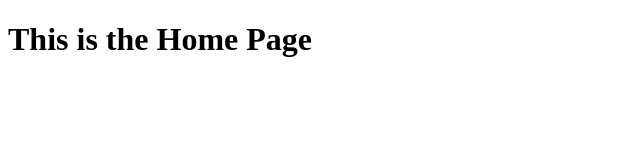
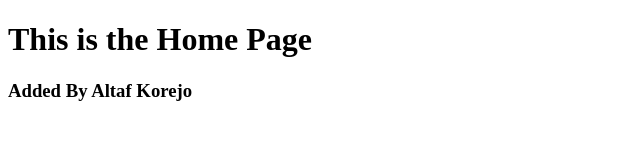
Before and after one commit to altaf-web/test_repo, a plain HTML site: page index.html in a window 1280 px wide. Shown: the whole page, without its empty margins (0-640 px from the left). Drawn offline with Linux system fonts and the light colour scheme.

Commit message:
Update index.html
commited by me on github directly

```diff
--- a/index.html
+++ b/index.html
@@ -9,5 +9,6 @@
 </head>
 <body>
     <h1>This is the Home Page</h1>
+    <h3>Added By Altaf Korejo</h3>
 </body>
 </html>
```
